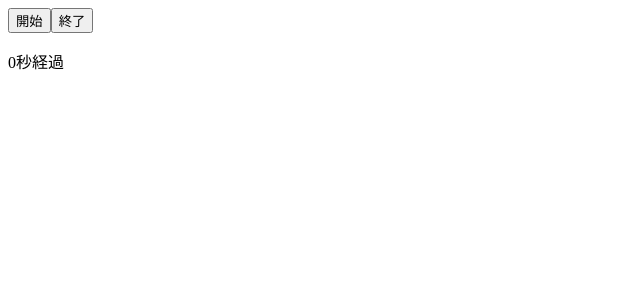
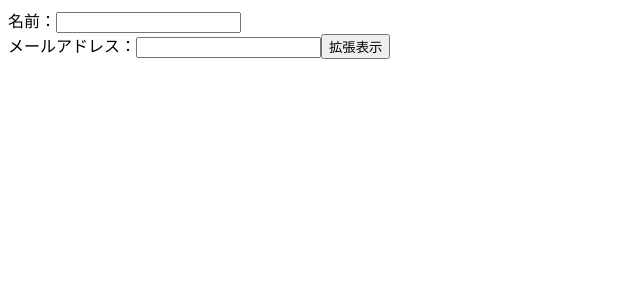
Before and after one commit to itoo-mzn/react-sample, a React (Vite) app: page / in a window 1280 px wide. Shown: the top 300 px of the page, without its empty margins (0-640 px from the left). Built offline with nearby package versions, Linux system fonts and the light colour scheme.

Commit message:
要素のフォーカス　改善前

```diff
--- /dev/null
+++ b/src/HookCallbackRef.jsx
@@ -0,0 +1,35 @@
+import { useEffect, useRef, useState } from "react";
+
+export default function HookCallbackRef() {
+  const [show, setShow] = useState(false);
+  const handleClick = () => setShow(!show);
+
+  const address = useRef(null);
+  // 住所項目が空でなければ住所項目にフォーカスする
+  useEffect(() => {
+    if (address.current) {
+      address.current.focus();
+    }
+  }, [show]);
+
+  return (
+    <>
+      <div>
+        <label htmlFor="name">名前：</label>
+        <input id="name" type="text" />
+      </div>
+      <div>
+        <label htmlFor="email">メールアドレス：</label>
+        <input id="email" type="text" />
+        <button onClick={handleClick}>拡張表示</button>
+      </div>
+
+      {show && (
+        <div>
+          <label htmlFor="address">住所：</label>
+          <input id="address" type="text" />
+        </div>
+      )}
+    </>
+  );
+}
--- a/src/main.jsx
+++ b/src/main.jsx
@@ -1,9 +1,9 @@
 import { StrictMode } from "react";
 import { createRoot } from "react-dom/client";
-import HookRef from "./HookRef.jsx";
+import HookCallbackRef from "./HookCallbackRef.jsx";
 
 createRoot(document.getElementById("root")).render(
   <StrictMode>
-    <HookRef />
+    <HookCallbackRef />
   </StrictMode>,
 );
```
